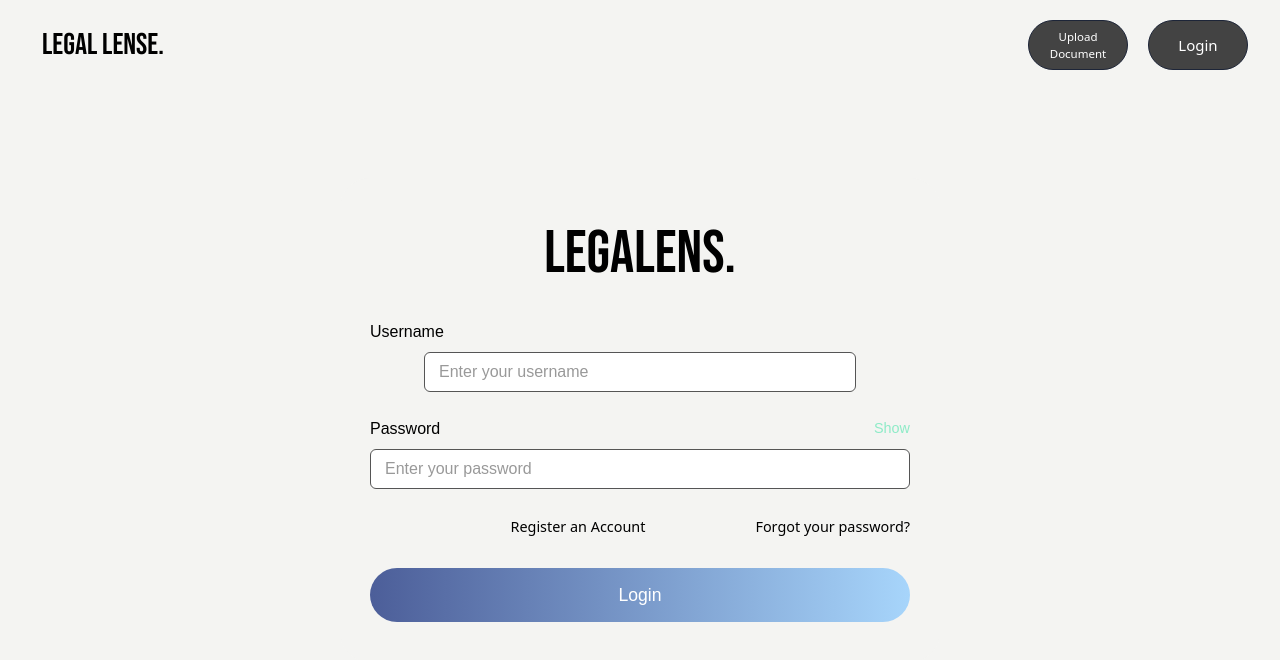
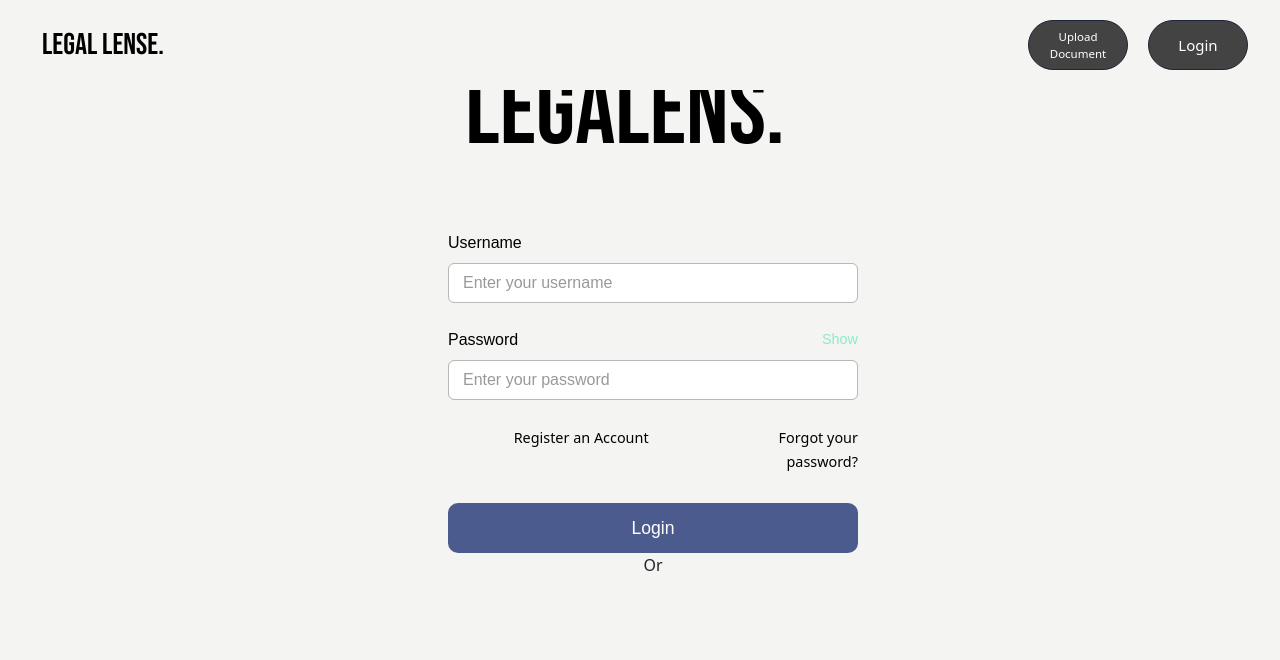
Before and after one commit to shengweikoh/Legallense, a React (Vite) app in the folder Frontend/: page /login in a window 1280 px wide. Shown: the top 660 px of the page. Built offline with nearby package versions, Linux system fonts and the light colour scheme.

Commit message:
login update

```diff
--- a/Frontend/src/Pages/Login.css
+++ b/Frontend/src/Pages/Login.css
@@ -3,14 +3,13 @@
     background-color:  #f4f4f2;
     position: relative;
     min-height: 100vh;
-
-
   }
 
 .LegaLens{
   color:black !important;
-  font-size:60px !important;
+  font-size:100px !important;
   font-family: 'Bebas Neue', sans-serif !important;
+  padding-right:30px;
 
 }
 
@@ -18,15 +17,15 @@
     display: flex;
     align-items: center;
     justify-content: center;
-    min-height: 100vh;
+    min-height: 80vh;
   }
 
   .login-container {
-    max-width: 600px;
+    max-width: 450px;
     width: 100%;
-    margin: 20px;
-    padding: 40px 30px;
-    background-color: #f4f4f2;/* Updated to dark background */
+    margin-left: 31%;
+    padding: 30px 20px;
+    background-color:  #f4f4f2;/* Updated to dark background */
     border-radius: 30px;
     border-bottom: black;
     position: relative;
@@ -124,7 +123,9 @@
   background-color: white !important;
   color:black !important;
   height:40px;
-  width:80% !important;
+  width:100% !important;
+  border-color:rgb(184, 184, 184) !important;
+
 
 }
 
@@ -133,6 +134,9 @@
   background-color: white !important;
   color:black !important;
   height:40px;
+  width:100% !important;
+  border-color:rgb(184, 184, 184) !important;
+
 
 }
 
@@ -148,26 +152,28 @@
   }
 
   .register-link {
-    margin-right: 110px;
+    margin-right: 130px;
   }
 
+
   .forgot-password-link {
-    margin-left: auto;
+    margin-left: 200px;
+
   }
 
   button[type='submit'] {
-    padding: 14px;
-    background: linear-gradient(90deg, #4c5e99, #a7d5fb);
+    padding: 10px;
+    background: linear-gradient(90deg, #4c5b8d, #4c5b8d);
     color: #ffffff;
-    border: none;
-    border-radius: 30px;
+    height:50px;
+    border-radius: 10px;
     font-size: 1.1rem;
     font-family: 'Poppins', sans-serif;
     cursor: pointer;
   }
 
   button[type='submit']:hover {
-    background: linear-gradient(90deg, #426352, #00fe9b);
+    background: linear-gradient(90deg, #61a38a, #61a38a);
   }
 
   /* Responsive styles */
--- a/Frontend/src/Pages/Login.jsx
+++ b/Frontend/src/Pages/Login.jsx
@@ -10,23 +10,29 @@ const Login = () => {
 
 
       <div className="login-page">
-
             <motion.div
         initial={{ opacity: 0, y: -20 }}
         animate={{ opacity: 2, y: 0 }}
         transition={{ duration:0.5 }}>
 
+        <NavBar />
 
-        <NavBar />
         <div className="content-wrapper" data-aos="zoom-in">
+  <div className="container">
+    {/* Header Row */}
+      <div className="col-12">
+        <h1 className="LegaLens">LegaLens.</h1>
+      </div>
 
+
+    <div className="row">
+      <div className="col-12">
         <div className="login-container">
-            <h1 className = "LegaLens">LegaLens.</h1>
           <form>
             <div className="form-group">
               <label className="user-name">Username</label>
               <input
-                  className = "userinput"
+                className="form-control text-left userinput"
                 type="text"
                 id="userinput"
                 placeholder="Enter your username"
@@ -41,7 +47,7 @@ const Login = () => {
                 </span>
               </label>
               <input
-                  className = "passwordinput"
+                className="form-control text-left passwordinput"
                 type="password"
                 id="passwordinput"
                 placeholder="Enter your password"
@@ -55,9 +61,17 @@ const Login = () => {
               <Link to="/forgot-password">Forgot your password?</Link>
             </div>
             <button type="submit">Login</button>
+            <div>Or</div>
+
+
+
           </form>
         </div>
       </div>
+    </div>
+  </div>
+</div>
+
 
       </motion.div>
       </div>
```
Lines whose indentation alone changed are shown as unchanged.
